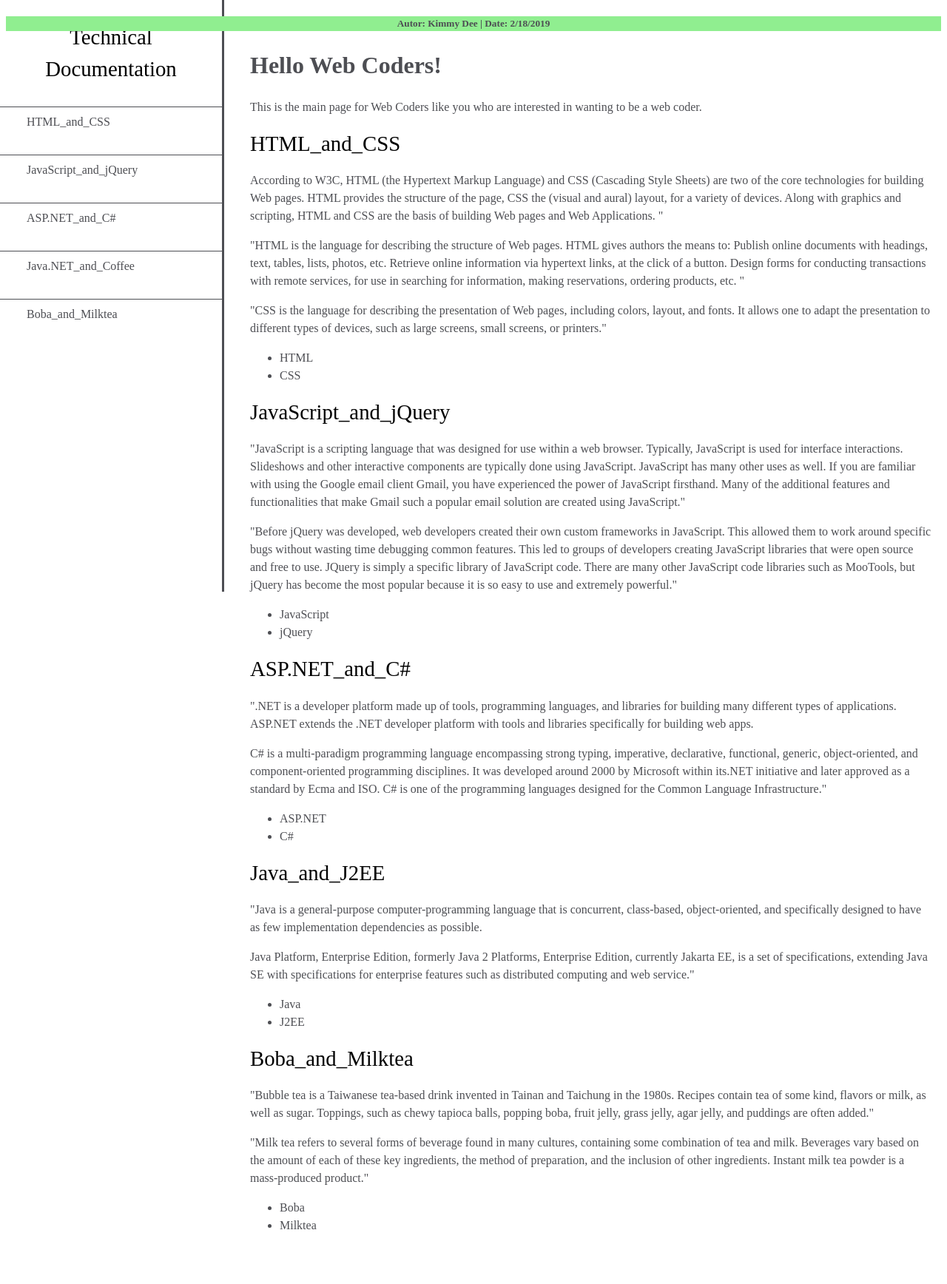
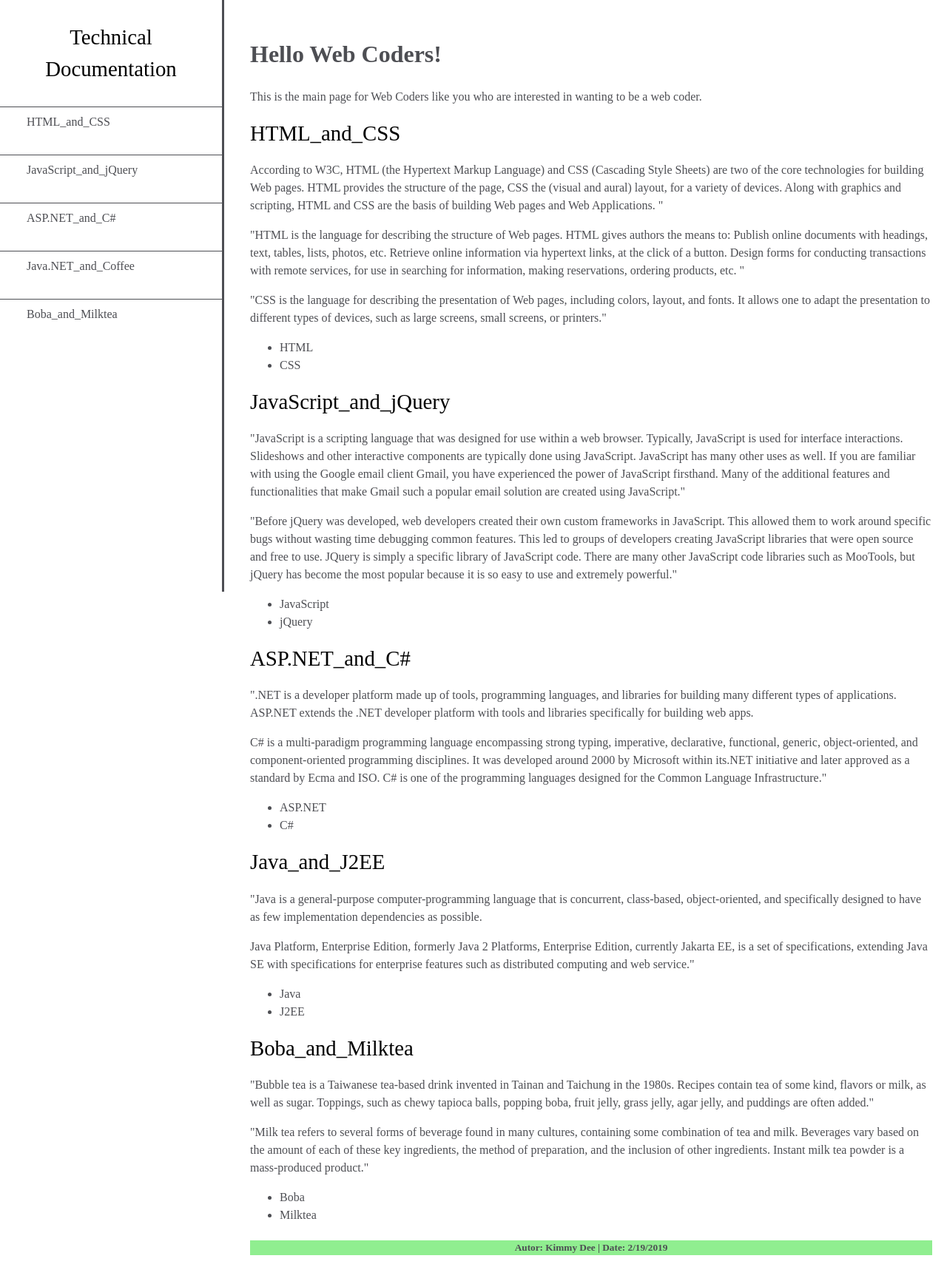
Before and after one commit to kimmyko/techincal-document, a plain HTML site: page index.htm in a window 1280 px wide. Shown: the whole page at 74% size. Before the commit the page ends 1705 px from the top, so only its background shows below. Drawn offline with Linux system fonts and the light colour scheme; a script that the page names is missing.

Commit message:
Update index.htm

```diff
--- a/index.htm
+++ b/index.htm
@@ -104,11 +104,13 @@
         <li>Milktea</li>
       </ul>
     </section>
+
+	<footer id="footer">
+	 <h5>Autor: Kimmy Dee | Date: 2/19/2019</h5>
+	</footer>
   </main>
 
-  <footer>
-    <h5>Autor: Kimmy Dee | Date: 2/18/2019</h5>
-  </footer>
+
 </body>
 
 <!-- <script src="https://cdn.freecodecamp.org/testable-projects-fcc/v1/bundle.js"></script> -->
```
